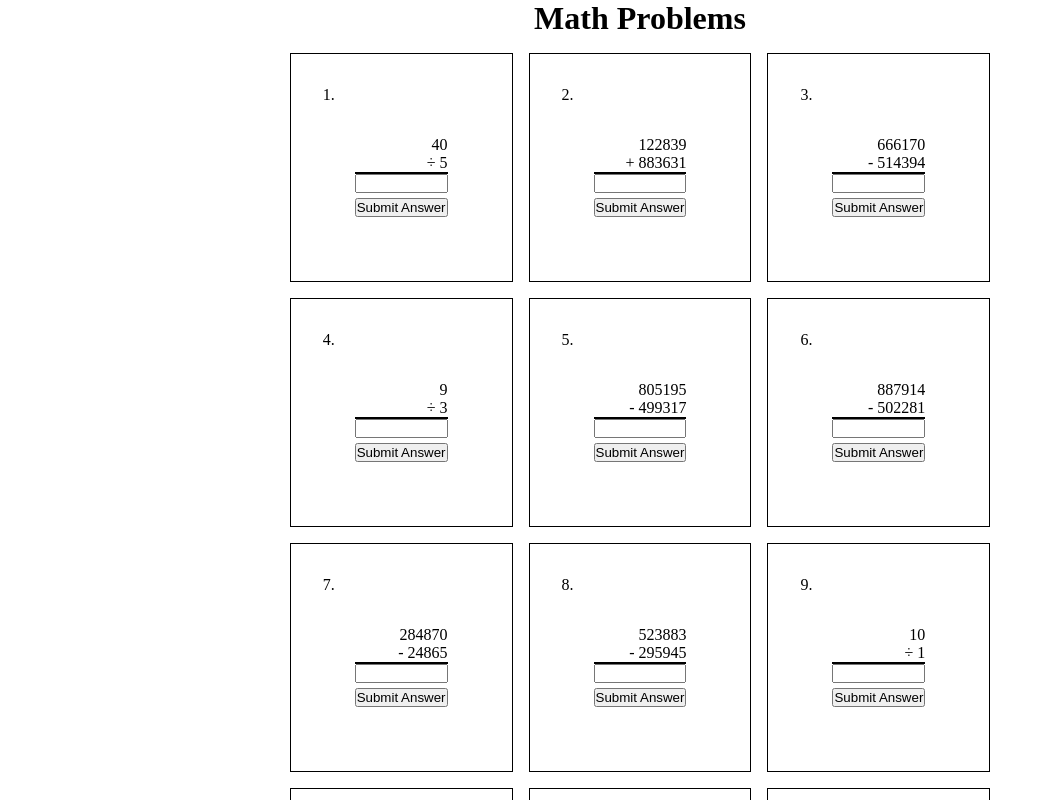
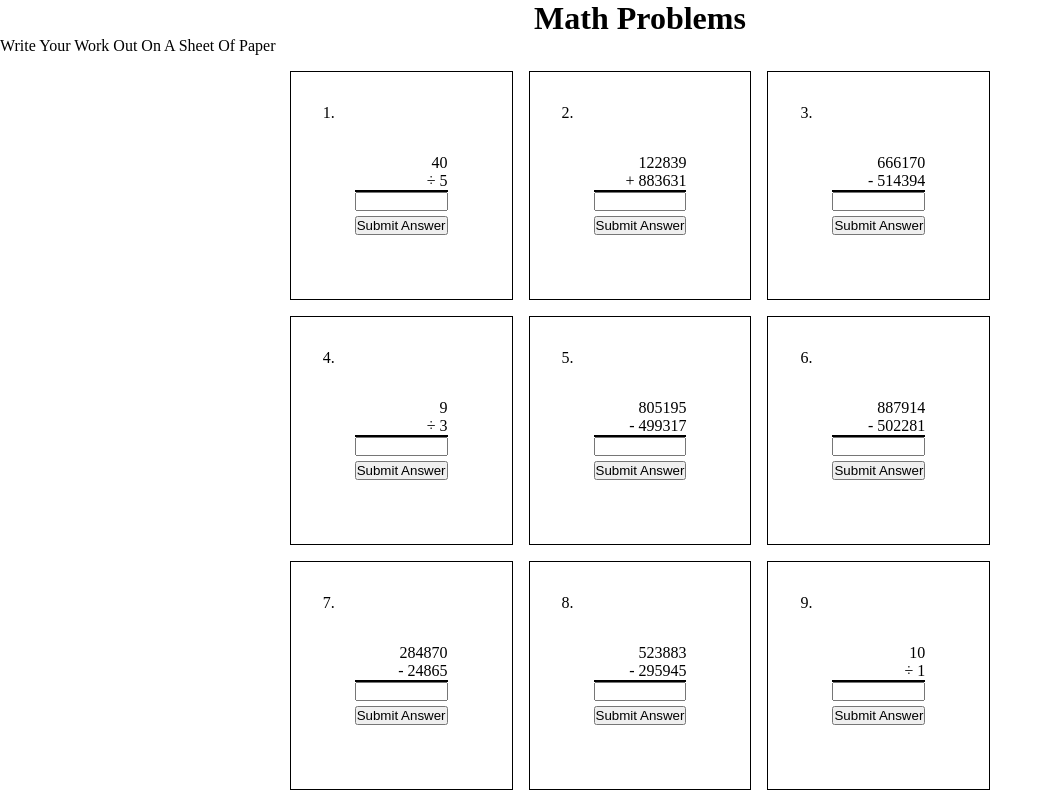
Before and after one commit to DickyKitchenJr/math-practice, a React (Vite) app: page / in a window 1280 px wide. Shown: the top 800 px of the page, without its empty margins (0-1052 px from the left). Built offline with nearby package versions, Linux system fonts and the light colour scheme.

Commit message:
Update Header.tsx
added instructions

```diff
--- a/src/components/Header.tsx
+++ b/src/components/Header.tsx
@@ -2,6 +2,7 @@ function Header () {
     return(
         <>
         <h1>Math Problems</h1>
+        <p className="instructions">Write Your Work Out On A Sheet Of Paper</p>
         </>
     )
 }
```
